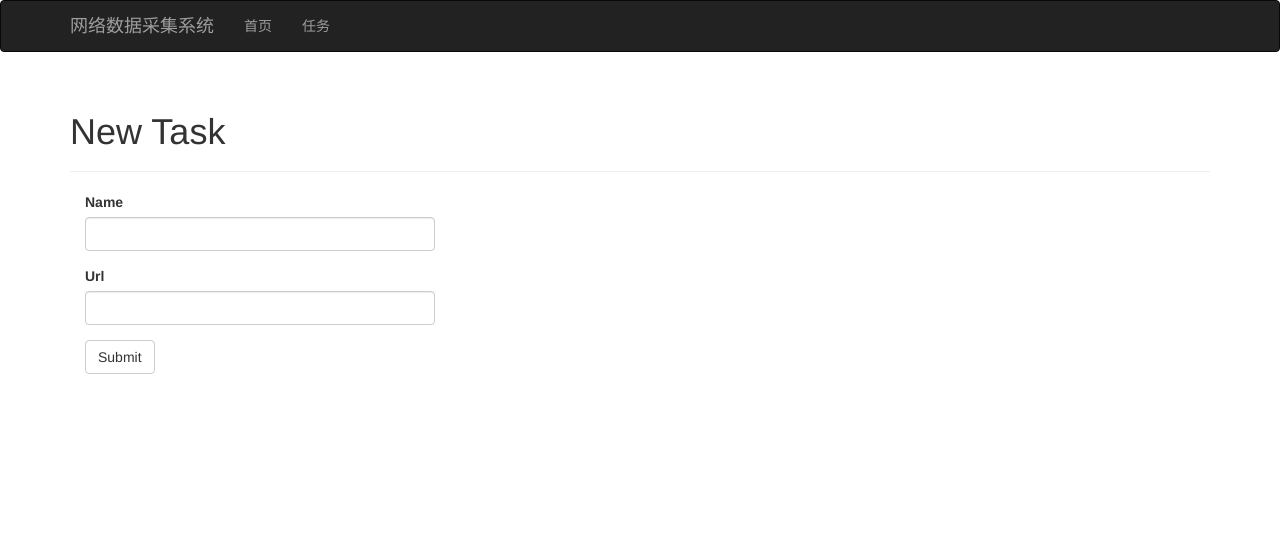
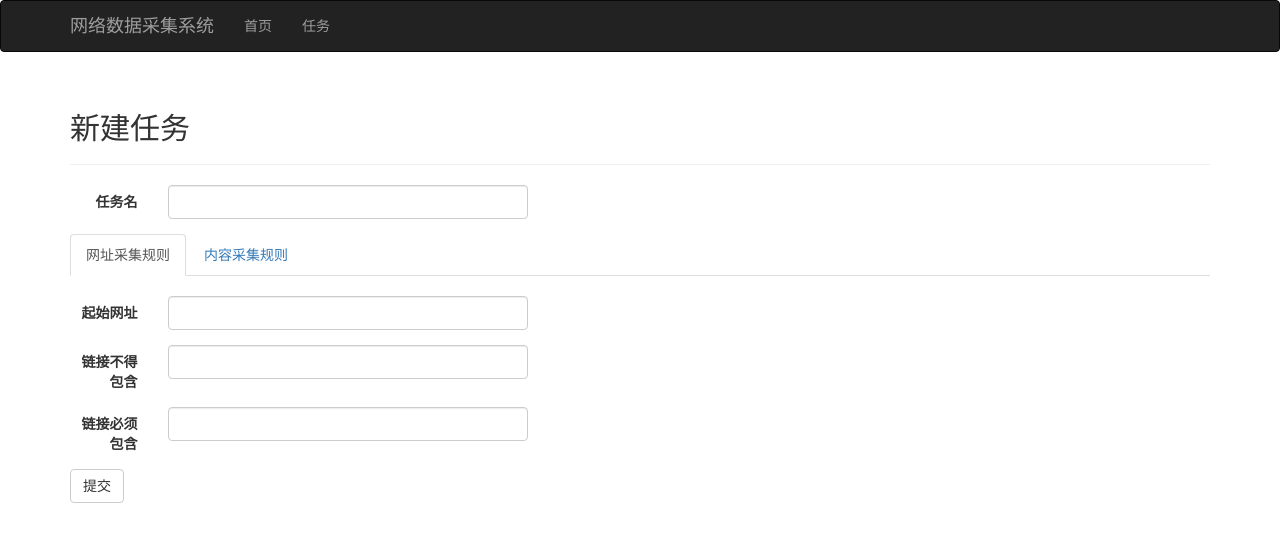
Before and after one commit to nw4869/flask-scrapy, a Flask app: page /task/new_task in a window 1280 px wide. Shown: the top 542 px of the page. Run offline with Flask 2, Linux system fonts and the light colour scheme; parts of the project's set-up code (start-up, migrations or seed data) failed here and were passed over; some libraries are stand-ins or nearby versions.

Commit message:
更新界面

```diff
--- a/app/task/forms.py
+++ b/app/task/forms.py
@@ -1,3 +1,4 @@
+# coding: utf-8
 __author__ = 'nightwind'
 
 from flask.ext.wtf import Form
@@ -6,6 +7,11 @@ from wtforms.validators import DataRequired, Length
 
 
 class NewTaskForm(Form):
-    name = StringField('Name', validators=[DataRequired(), Length(1, 64)])
-    url = StringField('Url', validators=[DataRequired(), Length(1, 64)])
-    submit = SubmitField('Submit')
+    name = StringField(u'任务名', validators=[DataRequired(), Length(1, 255)])
+    url = StringField(u'起始网址', validators=[DataRequired(), Length(1, 255)])
+    rule1 = StringField(u'规则1', validators=[DataRequired(), Length(1, 255)])
+    link_exclude = StringField(u'链接不得包含', validators=[Length(0, 255)])
+    link_include = StringField(u'链接必须包含', validators=[Length(0, 255)])
+    content_exclude = StringField(u'内容不得包含', validators=[Length(0, 255)])
+    content_include = StringField(u'内容必须包含', validators=[Length(0, 255)])
+    submit = SubmitField(u'提交')
--- a/app/task/views.py
+++ b/app/task/views.py
@@ -10,6 +10,7 @@ from ..tasks import do_sth, start_crawl, start_my_crawl, start_my_crawl_dict
 from .. import db
 from time import sleep
 from ..crawler import MyCrawlSpider, MyCrawlSpiderBuilder
+
 
 @task.route('/')
 def index():
--- a/app/templates/404.html
+++ b/app/templates/404.html
@@ -4,6 +4,6 @@
 
 {% block page_content %}
     <div class="page-header">
-        <h1>网页不存在</h1>
+        <h2>网页不存在</h2>
     </div>
 {% endblock %}
--- a/app/templates/500.html
+++ b/app/templates/500.html
@@ -4,6 +4,6 @@
 
 {% block page_content %}
     <div class="page-header">
-        <h1>服务器内部错误</h1>
+        <h2>服务器内部错误</h2>
     </div>
 {% endblock %}
--- a/app/templates/index.html
+++ b/app/templates/index.html
@@ -2,8 +2,7 @@
 
 {% block page_content %}
     <div class="page-header">
-        <h1>网络数据采集系统</h1>
+        <h2>网络数据采集系统</h2>
     </div>
-    <p>Hello, World!</p>
-    <p><a href="{{ url_for('task.index') }}">Tasks</a></p>
+    <p>欢迎使用!</p>
 {% endblock %}
--- a/app/templates/task/newTask.html
+++ b/app/templates/task/newTask.html
@@ -1,13 +1,92 @@
 {% extends "base.html" %}
 {% import "bootstrap/wtf.html" as wtf %}
 
-{% block title %}New Task{% endblock %}
+{% block title %}新建任务{% endblock %}
 
 {% block page_content %}
     <div class="page-header">
-        <h1>New Task</h1>
+        <h2>新建任务</h2>
     </div>
-    <div class="col-md-4">
-        {{ wtf.quick_form(form) }}
-    </div>
+
+{#    <form method="post">#}
+{#    {{ form.csrf_token }}#}
+{#    {{ form.name }}#}
+{#    {{ form.url }}#}
+{#    {{ form.rule1 }}#}
+{#    {{ form.submit }}#}
+{#    </form>#}
+
+{#    {{ wtf.quick_form(form) }}#}
+    <form action method="post" role="form" class="form-horizontal">
+        {{ form.csrf_token }}
+{#        {{form.hidden_tag()}}#}
+        <div class="form-group">
+            {{ form.name.label(class="control-label col-xs-1") }}
+            <div class="col-xs-4">
+                {{ form.name(class="form-control") }}
+            </div>
+        </div>
+
+
+        <div class="tabbable">
+            <ul class="nav nav-tabs">
+                <li class="active"><a href="#tab1" data-toggle="tab">网址采集规则</a></li>
+                <li><a href="#tab2" data-toggle="tab">内容采集规则</a></li>
+            </ul>
+            <div class="tab-content">
+                <div class="tab-pane active" id="tab1">
+                    <br/>
+
+                    <div class="form-group">
+                        {{ form.url.label(class="control-label col-sm-1") }}
+                        <div class="col-sm-4">
+                            {{ form.url(class="form-control") }}
+                        </div>
+                    </div>
+
+                    <div class="form-group">
+                        {{ form.link_exclude.label(class="control-label col-sm-1") }}
+                        <div class="col-sm-4">
+                            {{ form.link_exclude(class="form-control") }}
+                        </div>
+                    </div>
+                    <div class="form-group">
+                        {{ form.link_include.label(class="control-label col-sm-1") }}
+                        <div class="col-sm-4">
+                            {{ form.link_include(class="form-control") }}
+                        </div>
+                    </div>
+                </div>
+                <div class="tab-pane" id="tab2">
+                    <br/>
+
+                    <div class="form-group">
+                        {{ form.rule1.label(class="control-label col-sm-1") }}
+                        <div class="col-sm-4">
+                            {{ form.rule1(class="form-control") }}
+                        </div>
+                    </div>
+                    <div class="form-group">
+                        {{ form.content_exclude.label(class="control-label col-sm-1") }}
+                        <div class="col-sm-4">
+                            {{ form.content_include(class="form-control") }}
+                        </div>
+                    </div>
+                    <div class="form-group">
+                        {{ form.content_include.label(class="control-label col-sm-1") }}
+                        <div class="col-sm-4">
+                            {{ form.content_include(class="form-control") }}
+                        </div>
+                    </div>
+                </div>
+            </div>
+        </div>
+        <div class="form-group">
+            <div class="col-sm-10">
+                {{ form.submit(class="btn btn-default") }}
+            </div>
+        </div>
+
+    </form>
+
 {% endblock %}
--- /dev/null
+++ b/babel.cfg
@@ -0,0 +1,3 @@
+[python: **.py]
+[jinja2: **/templates/**.html]
+extensions=jinja2.ext.autoescape,jinja2.ext.with_
--- a/config.py
+++ b/config.py
@@ -13,12 +13,15 @@ class Config:
     CELERY_BROKER_URL = os.environ.get('CELERY_BROKER_URL') or "redis://localhost:6379/0"
     CELERY_RESULT_BACKEND = os.environ.get('CELERY_RESULT_BACKEND') or "redis://localhost:6379/0"
 
+    BABEL_DEFAULT_LOCALE = 'zh_Hans_CN'
+
     @staticmethod
     def init_app(app):
         pass
 
 
 class DevelopmentConfig(Config):
+    # WTF_CSRF_ENABLED = False
     DEBUG = True
     # DEBUG = False
     SQLALCHEMY_DATABASE_URI = os.environ.get('DEV_DATABASE_URL') or \
--- a/manage.py
+++ b/manage.py
@@ -8,10 +8,14 @@ from flask.ext.migrate import Migrate, MigrateCommand
 from app import celery
 from celery.bin import worker
 from celery.bin.celery import main as celery_main
+from flask.ext.babel import Babel
 
 app = create_app(os.getenv('FLASK_CONFIG') or 'default')
 manager = Manager(app)
 migrate = Migrate(app, db)
+babel = Babel(app)
+app.config['BABEL_DEFAULT_LOCALE'] = 'zh_Hans_CN'
+
 
 
 def make_shell_context():
```
Also changed, not shown: app/templates/task/index.html (+6 -6 lines).
